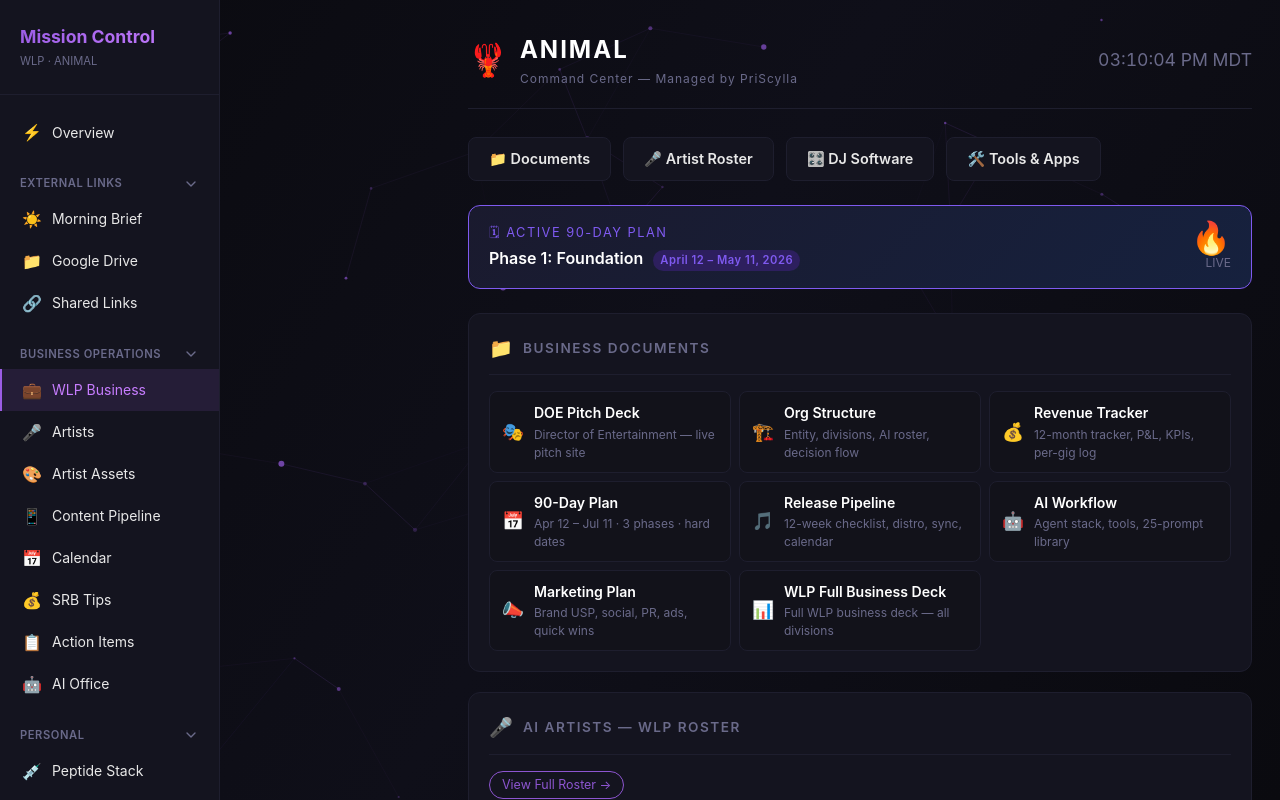
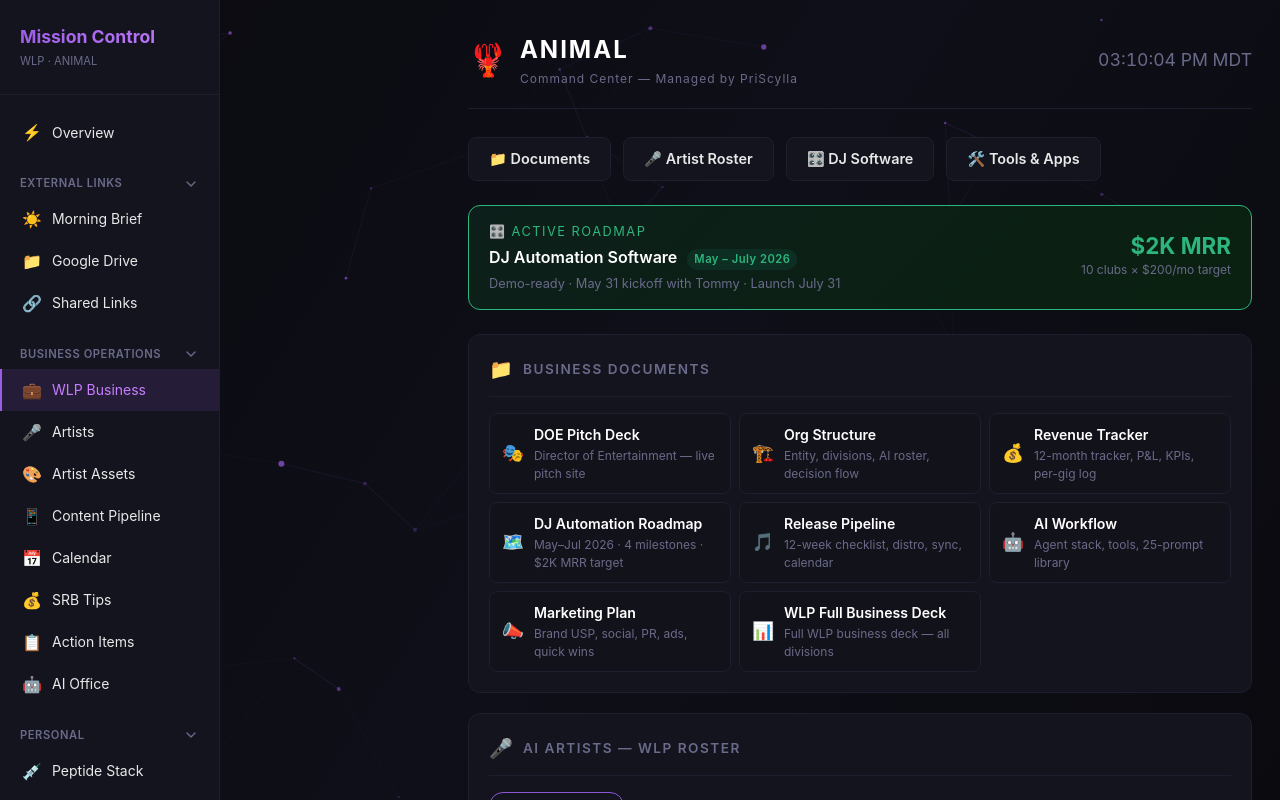
Before and after one commit to Animal71Animal/Mission-Control, a Next.js app: page /wlp in a window 1280 px wide. Shown: the top 800 px of the page. Built offline with nearby package versions, Linux system fonts and the light colour scheme.

Commit message:
Replace 90-day plan with DJ Automation Roadmap (May-July 2026)

```diff
--- /dev/null
+++ b/app/wlp-dj-roadmap/page.tsx
@@ -0,0 +1,11 @@
+import WLPDocPage from "@/components/WLPDocPage";
+
+export default function Page() {
+  return (
+    <WLPDocPage
+      title="🗺️ DJ Automation Roadmap"
+      subtitle="May – July 2026 · 4 milestones · $2K MRR target"
+      fileName="dj-automation-roadmap.md"
+    />
+  );
+}
--- a/app/wlp/page.tsx
+++ b/app/wlp/page.tsx
@@ -344,7 +344,7 @@ const businessDocs: DocItem[] = [
   { emoji: "🎭", name: "DOE Pitch Deck", desc: "Director of Entertainment — live pitch site", href: "https://my-nvj2gsssh-ericmills71-8100s-projects.vercel.app" },
   { emoji: "🏗️", name: "Org Structure", desc: "Entity, divisions, AI roster, decision flow", href: "/wlp-org" },
   { emoji: "💰", name: "Revenue Tracker", desc: "12-month tracker, P&L, KPIs, per-gig log", href: "/wlp-revenue" },
-  { emoji: "📅", name: "90-Day Plan", desc: "Apr 12 – Jul 11 · 3 phases · hard dates", href: "/wlp-90day" },
+  { emoji: "🗺️", name: "DJ Automation Roadmap", desc: "May–Jul 2026 · 4 milestones · $2K MRR target", href: "/wlp-dj-roadmap" },
   { emoji: "🎵", name: "Release Pipeline", desc: "12-week checklist, distro, sync, calendar", href: "/wlp-release" },
   { emoji: "🤖", name: "AI Workflow", desc: "Agent stack, tools, 25-prompt library", href: "/wlp-ai" },
   { emoji: "📣", name: "Marketing Plan", desc: "Brand USP, social, PR, ads, quick wins", href: "/wlp-marketing" },
@@ -571,7 +571,6 @@ function ToolsPopup({ isOpen, onClose }: { isOpen: boolean; onClose: () => void
 
 export default function WLPDashboardPage() {
   const [clock, setClock] = useState("--:-- --");
-  const [countdown, setCountdown] = useState<number | null>(null);
   const [toolsPopupOpen, setToolsPopupOpen] = useState(false);
 
   useEffect(() => {
@@ -588,22 +587,6 @@ export default function WLPDashboardPage() {
     };
     updateClock();
     const interval = setInterval(updateClock, 1000);
-    return () => clearInterval(interval);
-  }, []);
-
-  useEffect(() => {
-    const updateCountdown = () => {
-      const target = new Date("2026-04-12T00:00:00-06:00");
-      const now = new Date();
-      const diff = target.getTime() - now.getTime();
-      if (diff > 0) {
-        setCountdown(Math.ceil(diff / (1000 * 60 * 60 * 24)));
-      } else {
-        setCountdown(-1);
-      }
-    };
-    updateCountdown();
-    const interval = setInterval(updateCountdown, 60000);
     return () => clearInterval(interval);
   }, []);
 
@@ -761,11 +744,11 @@ export default function WLPDashboardPage() {
       {/* Tools Popup */}
       <ToolsPopup isOpen={toolsPopupOpen} onClose={() => setToolsPopupOpen(false)} />
 
-      {/* 90-Day Phase Banner */}
+      {/* DJ Automation Roadmap Banner */}
       <div
         style={{
-          background: "linear-gradient(135deg, #1a1a2e, #16213e)",
-          border: "1px solid #7f5af0",
+          background: "linear-gradient(135deg, #0d1f1a, #0a2010)",
+          border: "1px solid #2cb67d",
           borderRadius: 12,
           padding: "16px 20px",
           marginBottom: 24,
@@ -780,16 +763,16 @@ export default function WLPDashboardPage() {
           <div
             style={{
               fontSize: "0.8rem",
-              color: "#7f5af0",
+              color: "#2cb67d",
               letterSpacing: "1.5px",
               textTransform: "uppercase",
               marginBottom: 4,
             }}
           >
-            🗓 Active 90-Day Plan
+            🎛️ Active Roadmap
           </div>
           <div style={{ fontSize: "1rem", fontWeight: 600, color: "#fff" }}>
-            Phase 1: Foundation{" "}
+            DJ Automation Software{" "}
             <span
               style={{
                 display: "inline-block",
@@ -798,21 +781,24 @@ export default function WLPDashboardPage() {
                 borderRadius: 999,
                 fontWeight: 600,
                 letterSpacing: "0.5px",
-                background: "#2d1f5e",
-                color: "#7f5af0",
+                background: "#0d2e22",
+                color: "#2cb67d",
                 marginLeft: 6,
               }}
             >
-              April 12 – May 11, 2026
+              May – July 2026
             </span>
+          </div>
+          <div style={{ fontSize: "0.8rem", color: "var(--muted)", marginTop: 4 }}>
+            Demo-ready · May 31 kickoff with Tommy · Launch July 31
           </div>
         </div>
         <div style={{ textAlign: "right" }}>
-          <div style={{ fontSize: "2rem", fontWeight: 700, color: "#7f5af0", lineHeight: 1 }}>
-            {countdown === null ? "--" : countdown < 0 ? "🔥" : countdown}
+          <div style={{ fontSize: "1.4rem", fontWeight: 700, color: "#2cb67d", lineHeight: 1 }}>
+            $2K MRR
           </div>
-          <div style={{ fontSize: "0.75rem", color: "var(--muted)" }}>
-            {countdown !== null && countdown < 0 ? "LIVE" : "days to kickoff"}
+          <div style={{ fontSize: "0.75rem", color: "var(--muted)", marginTop: 4 }}>
+            10 clubs × $200/mo target
           </div>
         </div>
       </div>
--- /dev/null
+++ b/public/data/business/dj-automation-roadmap.md
@@ -0,0 +1,39 @@
+# DJ Automation Roadmap (May – July 2026)
+
+**Status:** Demo-ready · Awaiting May 31 kickoff
+**Revenue Target:** 10 clubs × $200/month = **$2K MRR**
+
+---
+
+## Milestones
+
+### 🤝 May 31, 2026 — Developer Meeting with Tommy
+Requirements review and final feature lock. Tommy and Eric align on scope, timeline, and deliverables before build begins.
+
+### 🔬 June 1 – June 30 — Alpha Testing at Spearmint Rhino
+Live alpha deployment at SRB. Real-world testing with Eric running the room. Bug fixes, refinements, and workflow polish based on actual venue feedback.
+
+### 🧪 July 1 – July 25 — Beta Testing
+Broader testing phase. Additional venues or scenarios. Polish pass, edge case handling, and pre-launch hardening.
+
+### 🚀 July 31, 2026 — Product Launch
+Finished, incredible product ready for 10-club rollout. Full feature set locked, pricing confirmed at $200/mo/club, outreach begins.
+
+---
+
+## Revenue Projection
+
+| Phase | Clubs | MRR |
+|-------|-------|-----|
+| Launch (Aug 2026) | 10 | $2,000 |
+| Growth (Q4 2026) | 25 | $5,000 |
+| Scale (2027) | 50+ | $10,000+ |
+
+---
+
+## Current Status
+
+- ✅ Demo ready — system works end-to-end
+- ✅ Eric validated concept at Spearmint Rhino (SRB)
+- ⏳ Awaiting May 31 developer kickoff with Tommy
+- 🎯 Target: launched and billing by August 2026
```
